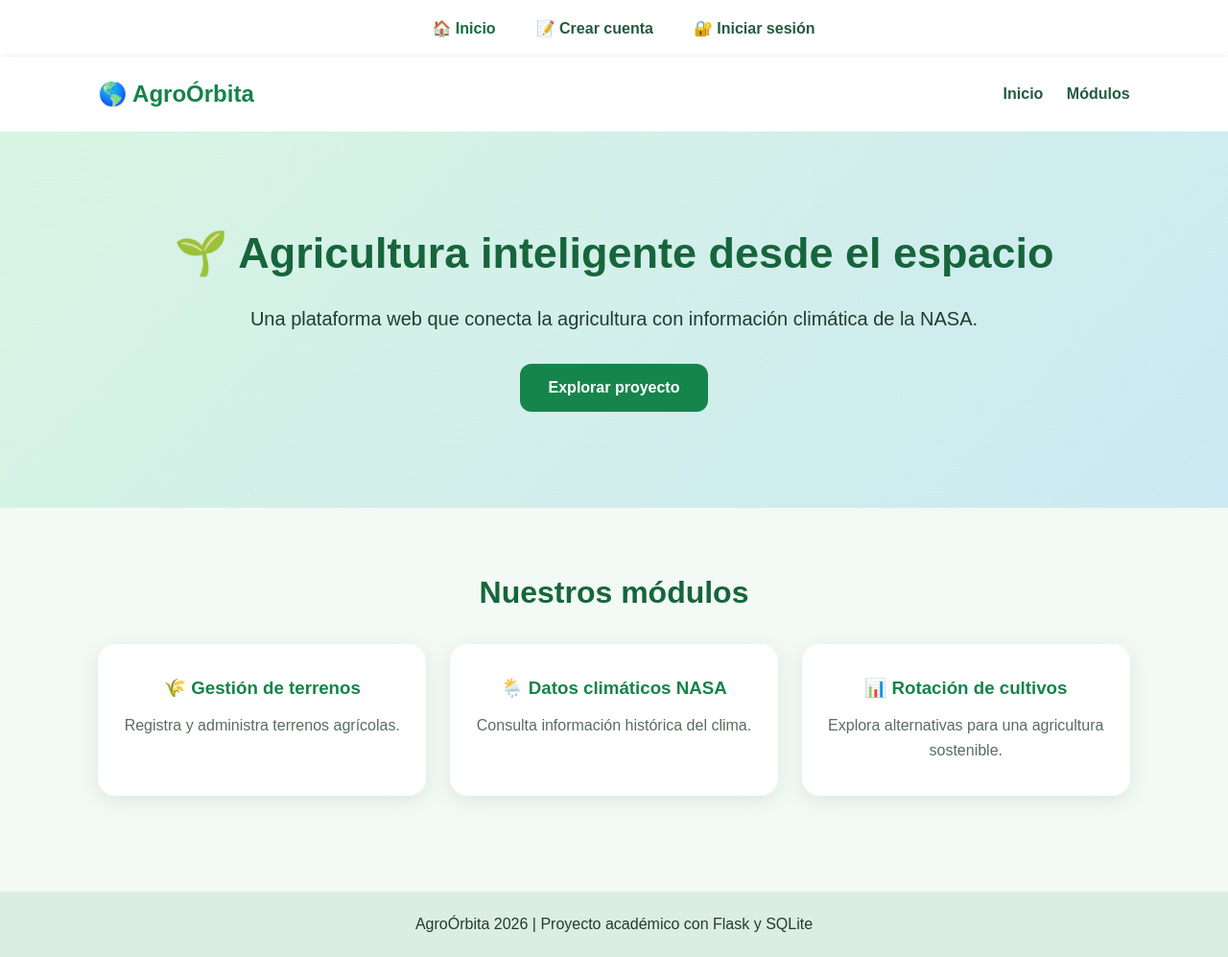
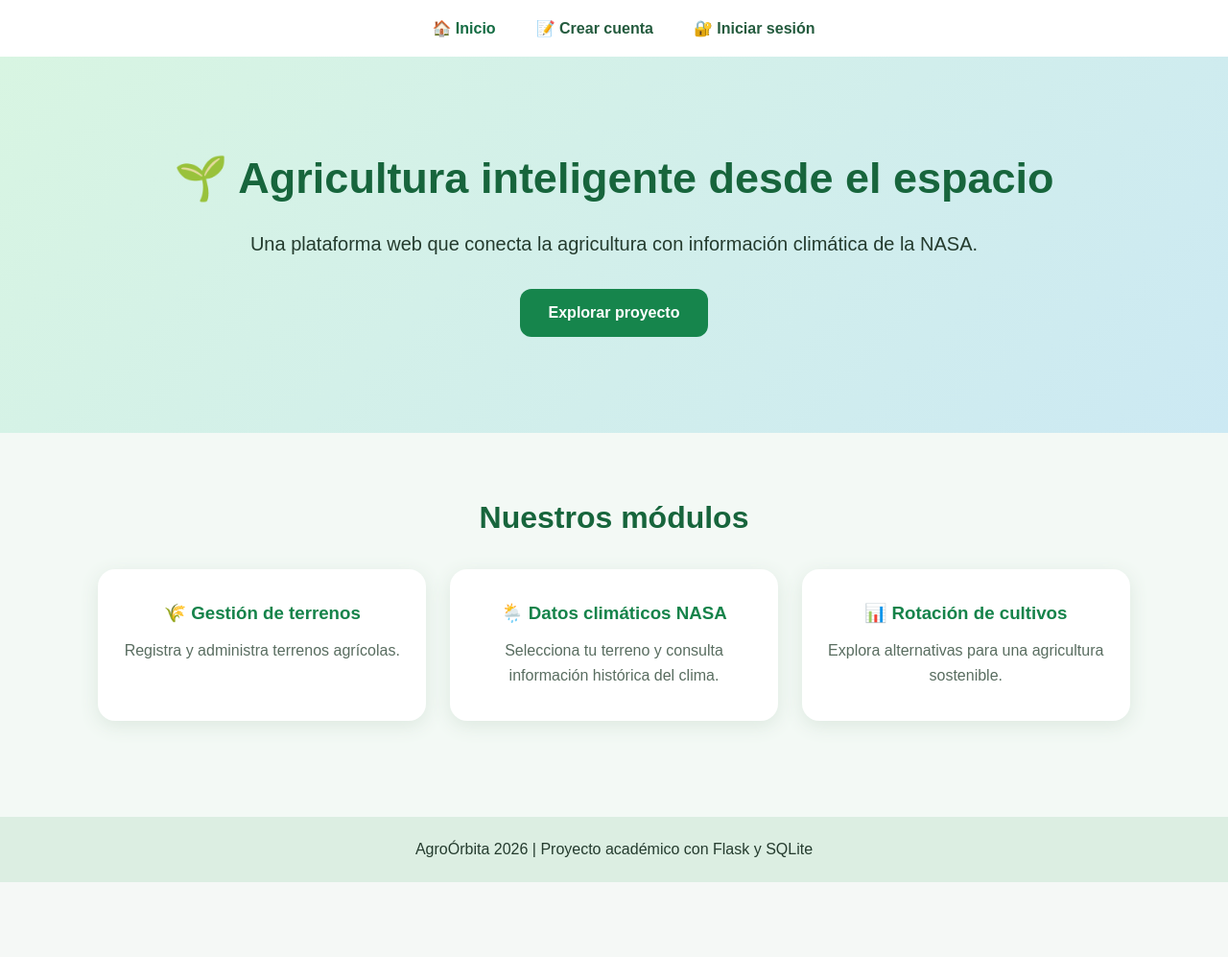
Before and after one commit to andsisg1666/AgroOrbita-NASA-2026, a Flask app: page / in a window 1280 px wide. Shown: the whole page at 96% size. After the commit the page ends 919 px from the top, so only its background shows below. Run offline with Flask 3, Linux system fonts and the light colour scheme.

Commit message:
Mejorar navegacion de AgroOrbita

```diff
--- a/app.py
+++ b/app.py
@@ -125,10 +125,7 @@ def mostrar_formulario_terreno():
     finally:
         conexion.close()
 
-    return (
-        "Terreno registrado correctamente en SQLite. "
-        "<a href='/registrar-terreno'>Registrar otro terreno</a>"
-    )
+    return redirect(url_for("listar_terrenos"))
 
 
 # Mostrar todos los terrenos registrados
@@ -336,10 +333,9 @@ def registrar_usuario():
     finally:
         conexion.close()
 
-    return (
-        "Cuenta creada correctamente en AgroÓrbita. "
-        "<a href='/registrar-usuario'>Volver al registro</a>"
-    ), 201
+
+    return redirect(url_for("iniciar_sesion"))
+
 
 
 # PASO 14.3: Inicio de sesión de usuarios
--- a/templates/index.html
+++ b/templates/index.html
@@ -31,7 +31,7 @@ gap:22px; box-shadow:0 2px 8px #ddd;">
         🌱 Mis terrenos
     </a>
 
-    <a href="{{ url_for('registrar_terreno') }}">
+    <a href="{{ url_for('mostrar_formulario_terreno') }}">
         ➕ Registrar terreno
     </a>
 
@@ -59,15 +59,6 @@ gap:22px; box-shadow:0 2px 8px #ddd;">
 </nav>
 
 
-    <header class="encabezado">
-        <h2>🌎 AgroÓrbita</h2>
-
-        <nav>
-            <a href="#inicio">Inicio</a>
-            <a href="#modulos">Módulos</a>
-        </nav>
-    </header>
-
     <main>
 
         <section class="portada" id="inicio">
@@ -94,21 +85,27 @@ gap:22px; box-shadow:0 2px 8px #ddd;">
 
             <div class="tarjetas">
 
-                <div class="tarjeta">
+
+<a class="tarjeta"
+   href="{{ url_for('listar_terrenos') }}"
+   style="display:block; text-decoration:none; color:inherit;">
     <h3>🌾 Gestión de terrenos</h3>
     <p>
         Registra y administra
         terrenos agrícolas.
     </p>
-                </div>
+</a>
 
-                <div class="tarjeta">
+<a class="tarjeta"
+   href="{{ url_for('listar_terrenos') }}"
+   style="display:block; text-decoration:none; color:inherit;">
     <h3>🌦️ Datos climáticos NASA</h3>
     <p>
-                        Consulta información
-                        histórica del clima.
+        Selecciona tu terreno y consulta
+        información histórica del clima.
     </p>
-                </div>
+</a>
+
 
                 <div class="tarjeta">
                     <h3>📊 Rotación de cultivos</h3>
```
Lines whose indentation alone changed are shown as unchanged.
